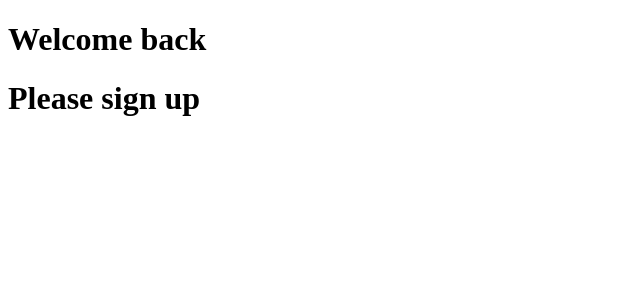
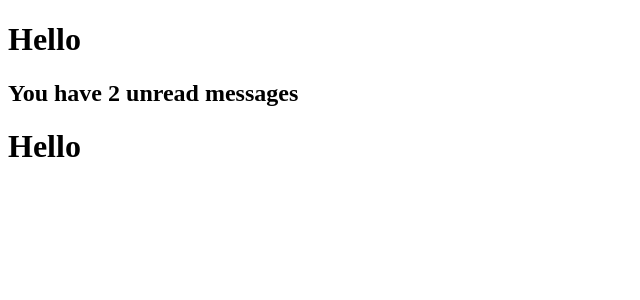
Before and after one commit to datpham0412/react-journey, a React (Create React App) app: page / in a window 1280 px wide. Shown: the top 300 px of the page, without its empty margins (0-640 px from the left). Built offline with nearby package versions, Linux system fonts and the light colour scheme.

Commit message:
Conditional Rendering: Logical Operator

```diff
--- a/src/App.js
+++ b/src/App.js
@@ -1,11 +1,11 @@
 import React from "react";
-import Greeting from "../src/components/ConditionalRendering/TernaryOperator/Greeting";
+import Mailbox from "../src/components/ConditionalRendering/LogicalOperator/Mailbox";
 
 function App() {
   return (
     <div>
-      <Greeting isLoggedIn={true} />
-      <Greeting isLoggedIn={false} />
+      <Mailbox unreadMessage={["Hello", "World"]} />
+      <Mailbox unreadMessage={[]} />
     </div>
   );
 }
--- /dev/null
+++ b/src/components/ConditionalRendering/LogicalOperator/Mailbox.js
@@ -0,0 +1,31 @@
+import React from "react";
+
+function Mailbox(props) {
+  const unreadMessage = props.unreadMessage;
+  return (
+    <div>
+      <h1>Hello</h1>
+      {unreadMessage.length > 0 && (
+        <h2>You have {unreadMessage.length} unread messages</h2>
+      )}
+    </div>
+  );
+}
+
+export default Mailbox;
+
+// Using Mailbox component:
+
+// import React from "react";
+// import Mailbox from "../src/components/ConditionalRendering/LogicalOperator/Mailbox";
+
+// function App() {
+//   return (
+//     <div>
+//       <Mailbox unreadMessage={["Hello", "World"]} />
+//       <Mailbox unreadMessage={[]} />
+//     </div>
+//   );
+// }
+
+// export default App;
```
